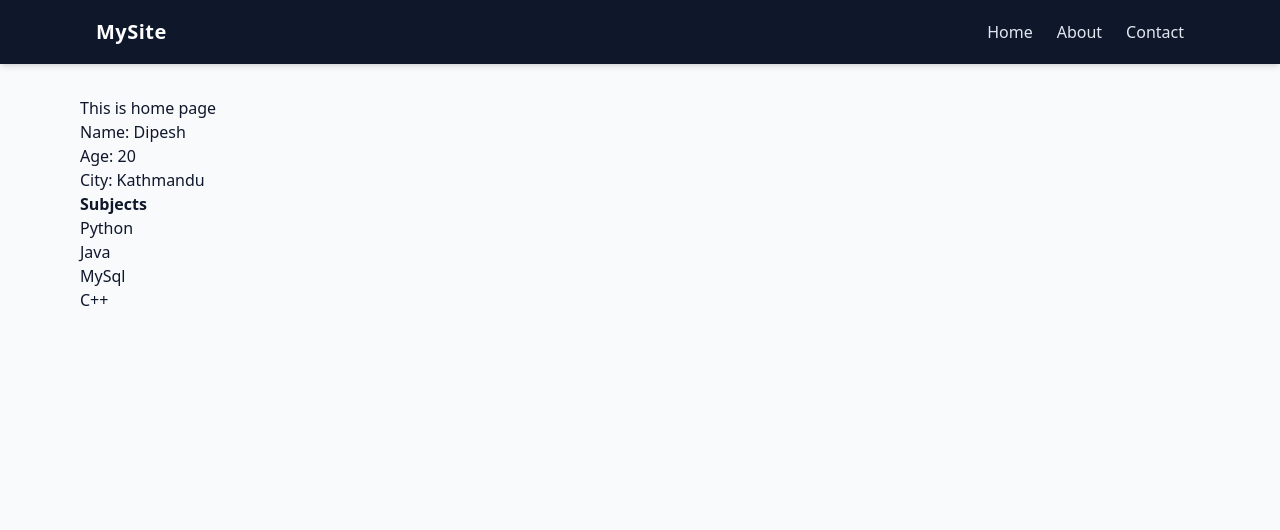
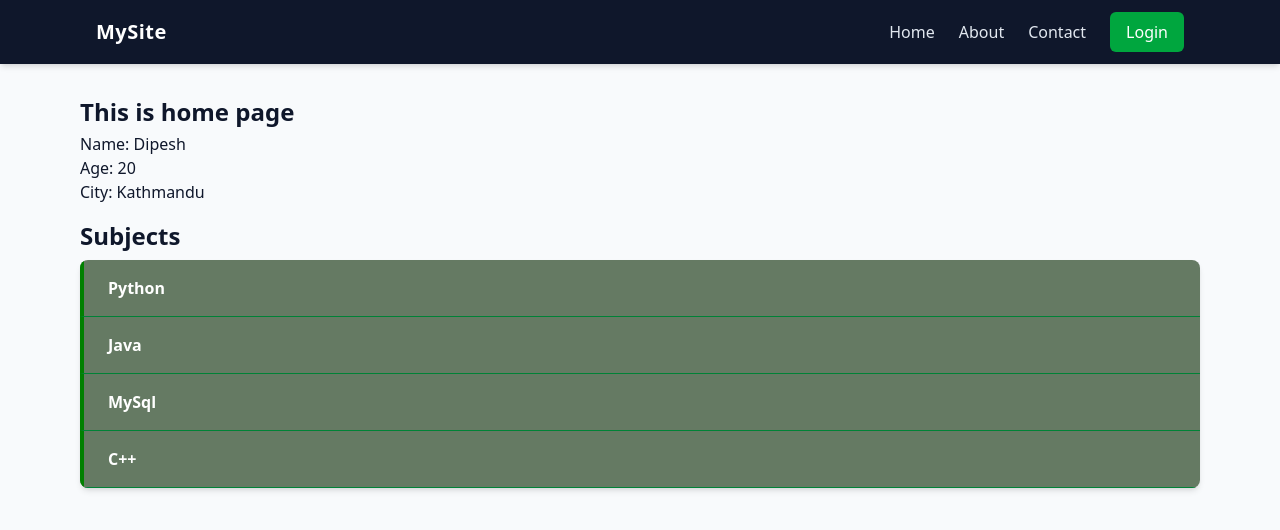
Before and after one commit to dipeshbasnet-1/django_learning, a Django app: page / in a window 1280 px wide. Shown: the top 530 px of the page. Run offline with Django 5.2, Linux system fonts and the light colour scheme.

Commit message:
DAY UPDATES

```diff
--- a/app/templates/app/home.html
+++ b/app/templates/app/home.html
@@ -1,26 +1,24 @@
 {% extends "base.html" %}
 
-{% block title %}
-Home
-{% endblock title %}
+{% block title %}Home{% endblock title %}
 
 {% block content %}
 
-<h2>This is home page</h2>
+<h2 class="text-2xl font-bold mb-1">This is home page</h2>
 
 <p>Name: {{ name }}</p>
 <p>Age: {{ age }}</p>
 <p>City: {{ city }}</p>
 
 {% if subjects %}
-<h4><b>Subjects</b></h4>
-
-<ul>
+<h4 class="font-bold mt-4 text-2xl">Subjects</h4>
+<ul class="mt-2 rounded-lg overflow-hidden shadow-md" style="background: rgba(8, 40, 3, 0.607);">
     {% for sub in subjects %}
-        <li>{{ sub }}</li>
+        <li class="text-white font-bold px-6 py-4 border-b border-green-700 list-disc" style="border-left: 4px solid rgb(0,128,0);">
+            {{ sub }}
+        </li>
     {% endfor %}
 </ul>
-
 {% else %}
 <p>No records Found</p>
 {% endif %}
--- a/app/urls.py
+++ b/app/urls.py
@@ -6,6 +6,5 @@ urlpatterns = [
     path('', home, name='home'),
     path('about/', about, name='about'),
     path('contact/', contact, name='contact'),
-    path('login/', login, name='login')
-
+    path('login/', login, name='login'),
 ]
--- a/project/settings.py
+++ b/project/settings.py
@@ -116,3 +116,4 @@ USE_TZ = True
 # https://docs.djangoproject.com/en/6.0/howto/static-files/
 
 STATIC_URL = 'static/'
+STATICFILES_DIRS = [BASE_DIR / "static"]
--- a/templates/navbar.html
+++ b/templates/navbar.html
@@ -7,11 +7,14 @@
         >
       </div>
       <div class="hidden md:flex items-center space-x-6">
-        <a href="" class="text-slate-200 hover:text-white transition">Home</a>
-        <a href="" class="text-slate-200 hover:text-white transition">About</a>
-        <a href="" class="text-slate-200 hover:text-white transition"
-          >Contact</a
-        >
+        <a href="/" class="text-slate-200 hover:text-white transition">Home</a>
+        <a href="/about/" class="text-slate-200 hover:text-white transition">About</a>
+        <a href="/contact/" class="text-slate-200 hover:text-white transition">Contact</a>
+        <a href="/login/" class="bg-green-600 hover:bg-green-700 text-white px-4 py-2 rounded-md font-medium transition">Login</a>
+      </div>
+    </div>
+  </div>
+
       </div>
       <div class="md:hidden">
         <button
```
Also changed, not shown: static/css/style.css (added, +49 -0 lines), app/templates/app/login.html (added).
